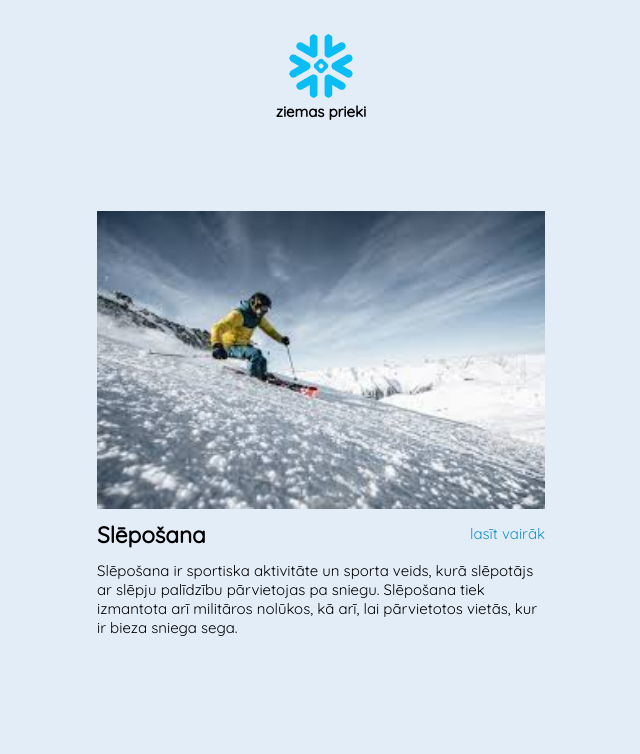
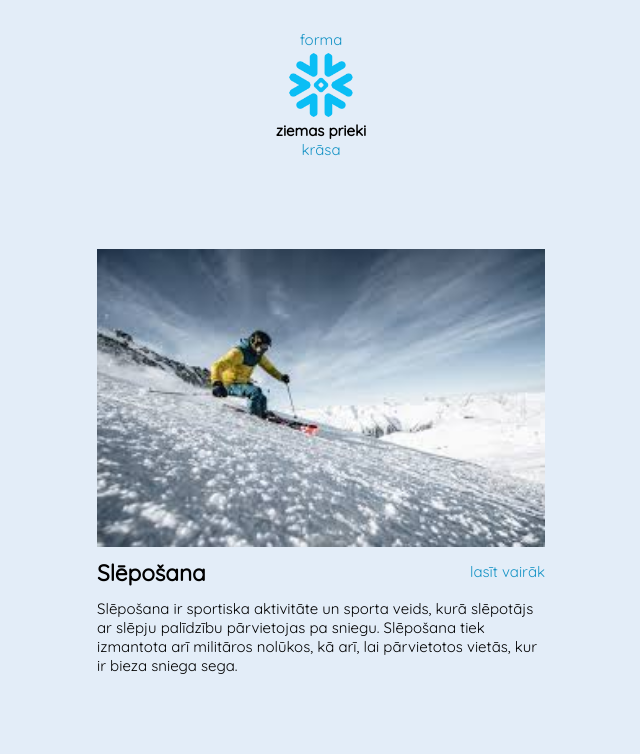
Before and after one commit to matissb77/Informatika, a plain HTML site: page index.html in a window 1280 px wide. Shown: the top 754 px of the page, without its empty margins (319-959 px from the left). Drawn offline with Linux system fonts and the light colour scheme.

Commit message:
Update index.html

```diff
--- a/index.html
+++ b/index.html
@@ -16,8 +16,10 @@
     <body>
         <div class="container">
             <nav>
+                <a href="forma.html" target="_blank">forma</a>
                 <img src="img/snowflake-info.png" alt="" />
                 <h1>ziemas prieki</h1>
+                <a href="citaLapa.html" target="_blank">krāsa</a>
             </nav>
             <main>
                 <article>
```
